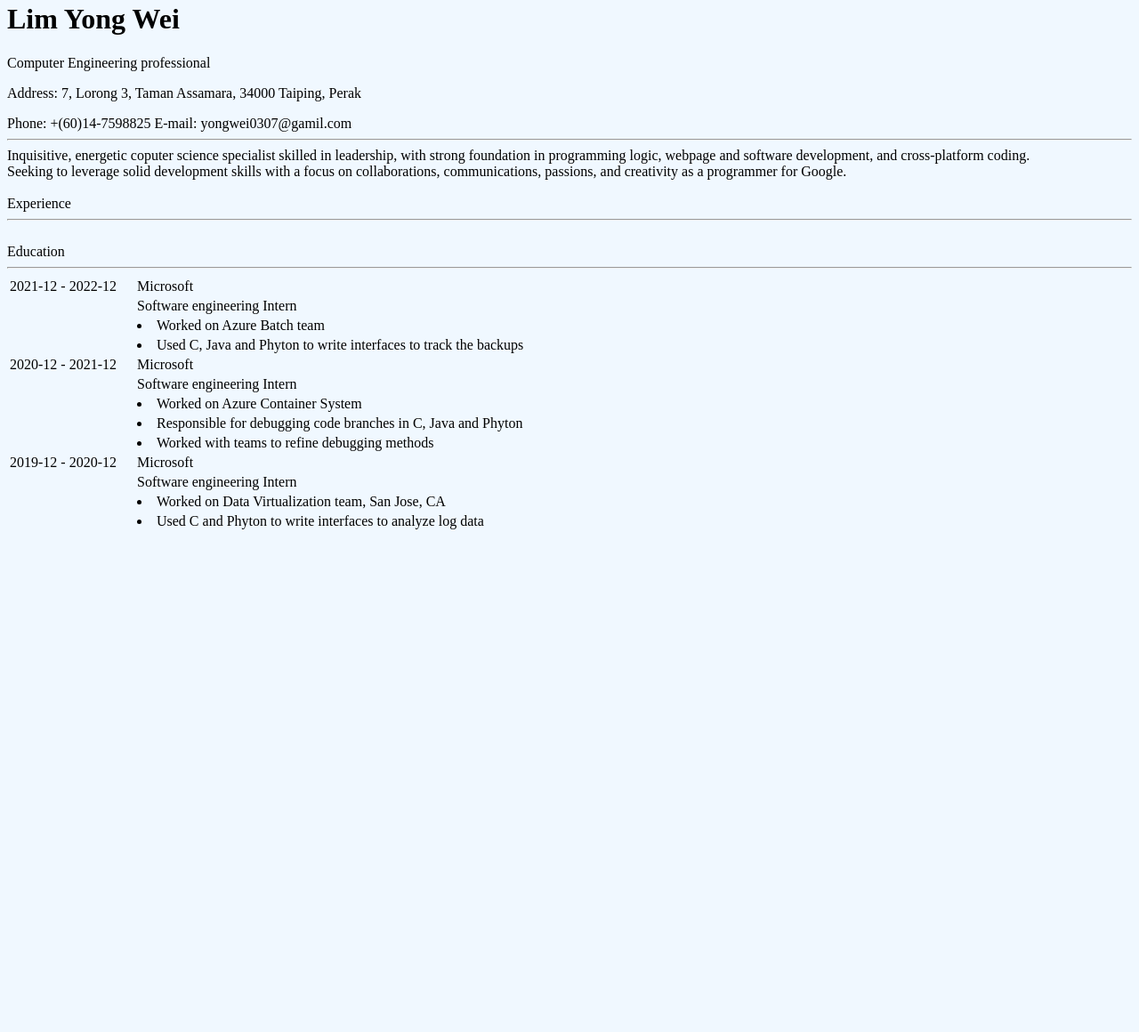
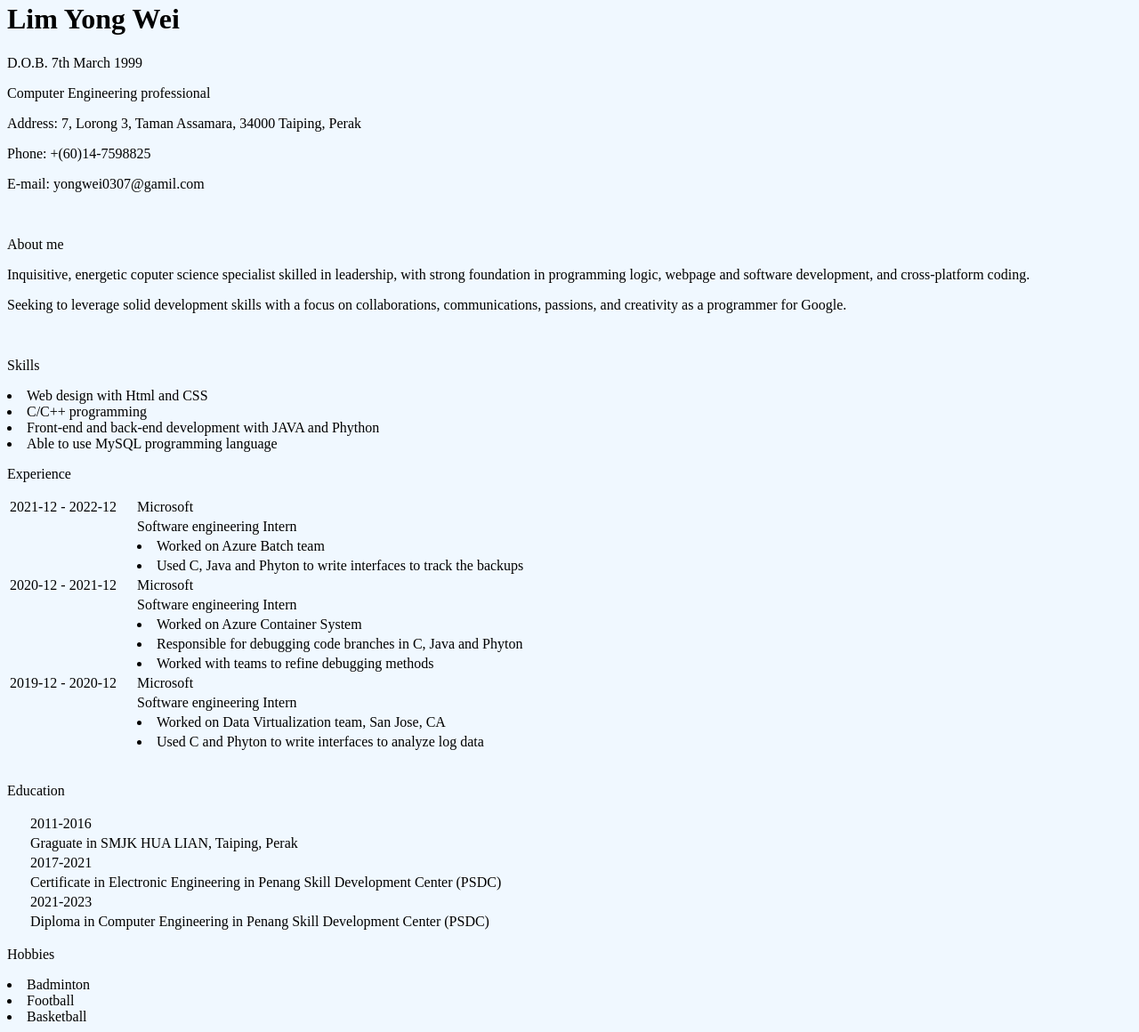
Before and after one commit to yongwei0307/htmlb30, a plain HTML site: page index.html in a window 1280 px wide. Shown: the part 18-1178 px from the top of the page at 89% size. Before the commit the page ends 800 px from the top, so only its background shows below. Drawn offline with Linux system fonts and the light colour scheme.

Commit message:
Add files via upload

```diff
--- a/index.html
+++ b/index.html
@@ -4,6 +4,8 @@
 <title>My Resume😎😎</title>
 </head>
 <H1>Lim Yong Wei</H1>
+<td style="padding-right:20px">D.O.B.</td>
+<td>7th March 1999</td>
 <TABLE WIDTH=”150%”>
   <body bgcolor="#F0F8FF">
 
@@ -11,14 +13,20 @@
   <body>
   <p>Computer Engineering professional</p>
   <p>Address: 7, Lorong 3, Taman Assamara, 34000 Taiping, Perak</p>
-  Phone: +(60)14-7598825
-  E-mail: yongwei0307@gamil.com <br>
-  <hr/>
-  Inquisitive, energetic coputer science specialist skilled in leadership, with strong foundation in programming logic, webpage and software development, and cross-platform coding.
+  <p>Phone: +(60)14-7598825</p>
+  <p>E-mail: yongwei0307@gamil.com</p>
   <br>
-  Seeking to leverage solid development skills with a focus on collaborations, communications, passions, and creativity as a programmer for Google. <br><br>
-  Experience
-  <hr/>
+  <p>About me</p>
+  <p>Inquisitive, energetic coputer science specialist skilled in leadership, with strong foundation in programming logic, webpage and software development, and cross-platform coding.</p>
+  <p>Seeking to leverage solid development skills with a focus on collaborations, communications, passions, and creativity as a programmer for Google.</p>
+  <br>
+    <p>Skills</p>
+    <li>Web design with Html and CSS</li>
+    <li>C/C++ programming</li>
+    <li>Front-end and back-end development with JAVA and Phython</li>
+    <li>Able to use MySQL programming language</li>
+  <p>Experience</p>
+ <table>
   <tr>
     <td style="padding-right:20px">2021-12 - 2022-12</td>
     <td>Microsoft</td>
@@ -69,7 +77,40 @@
     <tr>
       <td style="padding-right:20px"></td>
       <td><li>Used C and Phyton to write interfaces to analyze log data</li></td>
-      <br>
-      Education <hr>
+    </tr>
+  </table>
+    <br>
+    <p>Education</p>
+    <table>
+      <tr>
+        <td style="padding-right:20px"></td>
+        <td>2011-2016</td>
+      </tr>
+      <tr>
+        <td style="padding-right:20px"></td>
+        <td>Graguate in SMJK HUA LIAN, Taiping, Perak</td>
+      </tr>
+      <tr>
+        <td style="padding-right:20px"></td>
+        <td>2017-2021</td>
+      </tr>
+      <tr>
+        <td style="padding-right:20px"></td>
+        <td>Certificate in Electronic Engineering in Penang Skill Development Center (PSDC)</td>
+      </tr>
+      <tr>
+        <td style="padding-right:20px"></td>
+        <td>2021-2023</td>
+      </tr>
+      <tr>
+        <td style="padding-right:20px"></td>
+        <td>Diploma in Computer Engineering in Penang Skill Development Center (PSDC)</td>
+      </tr>
+    </table>
+    <p>Hobbies</p>
+    <li>Badminton</li>
+    <li>Football</li>
+    <li>Basketball</li>
   </body>
+
 </html>
```
